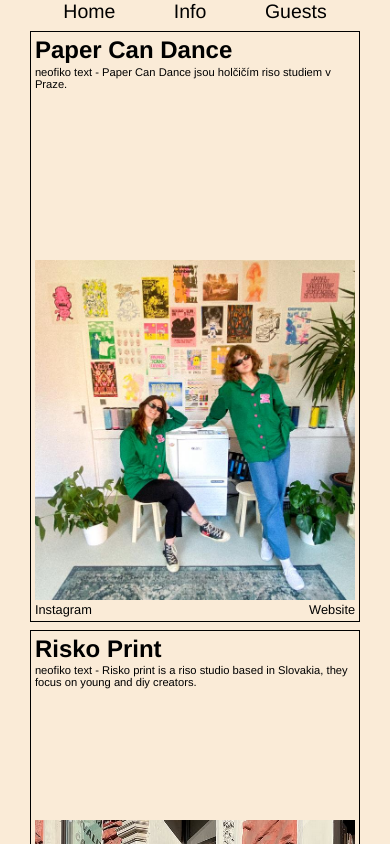
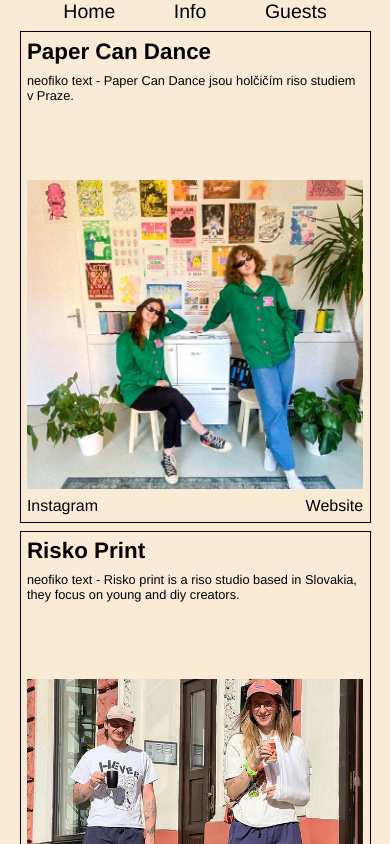
Before and after one commit to Janajaro/zinek, a React (Vite) app: page /list in a window 390 px wide. Shown: the top 844 px of the page. Built offline with nearby package versions, Linux system fonts and the light colour scheme; a web font is replaced by a local one.

Commit message:
responsivity edited

```diff
--- a/src/components/GuestCard/GuestCard.css
+++ b/src/components/GuestCard/GuestCard.css
@@ -1,60 +1,36 @@
 .individual-guest-card {
     display: flex;
     flex-direction: column;
-    justify-content: start;
-    max-width: 25vw;
-    min-width: 330px;
-    height: 82vh;
-    gap: 0.4vw;
-    padding: 1vw;
-    border: solid;
-    border-color: rgb(0, 0, 0);
-    border-width: 1.8px;
+    aspect-ratio: 1 / 1.4;
+    padding: 0.4rem;
+    gap: 0.5rem;
+    border: 1.8px solid black;
 }
 
-.individual-guest-card_name{
-    font-size: 1.6rem;
+.individual-guest-card_name {
+    font-size: clamp(1.4rem, 2.2vw, 2.4rem);
+}
+
+.individual-guest-card_img {
+    width: 100%;
+    height: 65%;
+    object-fit: cover;
 }
 
 .individual-guest-card_description {
-    font-size: 0.7rem;
+    flex: 1;
     overflow-y: auto;
-    height: 30vw;
+    font-size: clamp(0.8rem, 0.9vw, 1.2rem);
 }
 
-.individual-guest-card_img{
-    object-fit: cover;
-    max-width: 100%;
-    height: 45vh;
-}
-
-.individual-guest-card_name {
-    padding: 0;
-    margin: 0;
+.guests-grid {
+    display: grid;
+    grid-template-columns: repeat(auto-fit, minmax(260px, 1fr));
+    gap: 2vw;
 }
 
 .individual-guest-card_contact {
-    height: 4vh;
-    font-size: 0.8rem;
     display: flex;
+    flex-direction: row;
     justify-content: space-between;
-    align-items: center;
 }
-
-@media (max-width: 1100px) {
-
-    .individual-guest-card_name {
-        font-size: 1.5rem;
-    }
-
-    .individual-guest-card_description {
-        height: 50vh;
-    }
-
-}
-
-@media (max-width: 700px) {
-    .individual-guest-card {
-        height: 70vh;
-    }
-}
--- a/src/pages/Error/Error.jsx
+++ b/src/pages/Error/Error.jsx
@@ -5,7 +5,7 @@
 
         <main className="main-error">
             <h1>404: Error</h1>
-            <img src="public/img/integral/ZINEK666.jpg" alt="zinek666" />
+            <img src="/img/integral/ZINEK666.jpg" alt="zinek666" />
         </main>
 
     );
--- a/src/pages/List/List.css
+++ b/src/pages/List/List.css
@@ -4,5 +4,11 @@
     flex-wrap: wrap;
     justify-content: center;
     gap: 2vw;
-    margin: 0 3vw 5vh 3vw;
+    margin: 0 5vw 5vh 5vw;
 }
+
+.guests-heading {
+    margin: 0 3vw 2vh 3vw;
+    text-align: right;
+    font-size: clamp(1.4rem, 2.2vw, 2.4rem);
+}
--- a/src/pages/List/List.jsx
+++ b/src/pages/List/List.jsx
@@ -10,15 +10,21 @@
 
     return (
 
-        <section className="guests-grid">
+        <>
+            <section className="guests-grid">
 
-            { sortedGuests.map((item) => (
+                { sortedGuests.map((item) => (
 
-                < GuestCard key={item.id} guest={item}/>
+                    < GuestCard key={item.id} guest={item}/>
 
-            ))}
+                ))}
 
-        </section>
+            </section>
+
+            <h1 className="guests-heading">... and more coming up!</h1>
+
+        </>
+
 
     )
 }
```
